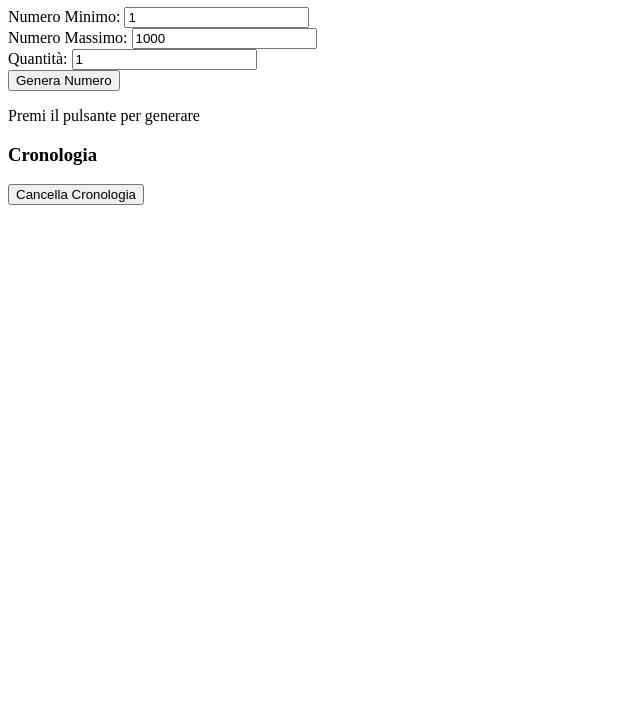
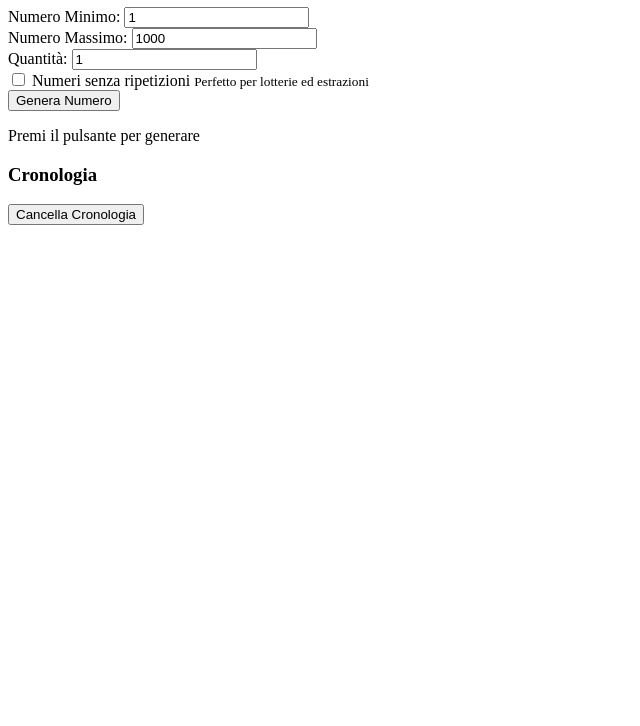
Before and after one commit to alessandroq70/Generatore-di-numeri-casuali, a plain HTML site: page index.html in a window 1280 px wide. Shown: the part 74-800 px from the top of the page, without its empty margins (0-640 px from the left). Drawn offline with Linux system fonts and the light colour scheme.

Commit message:
Aggiungi opzione per numeri senza ripetizioni - interfaccia

```diff
--- a/index.html
+++ b/index.html
@@ -25,6 +25,15 @@
                 <label for="count">Quantità:</label>
                 <input type="number" id="count" value="1" min="1">
             </div>
+
+            <div class="input-group checkbox-group">
+                <label class="checkbox-label">
+                    <input type="checkbox" id="uniqueNumbers">
+                    <span class="checkmark"></span>
+                    Numeri senza ripetizioni
+                    <small class="help-text">Perfetto per lotterie ed estrazioni</small>
+                </label>
+            </div>
         </div>
 
         <button id="generateBtn" class="generate-btn">Genera Numero</button>
```
